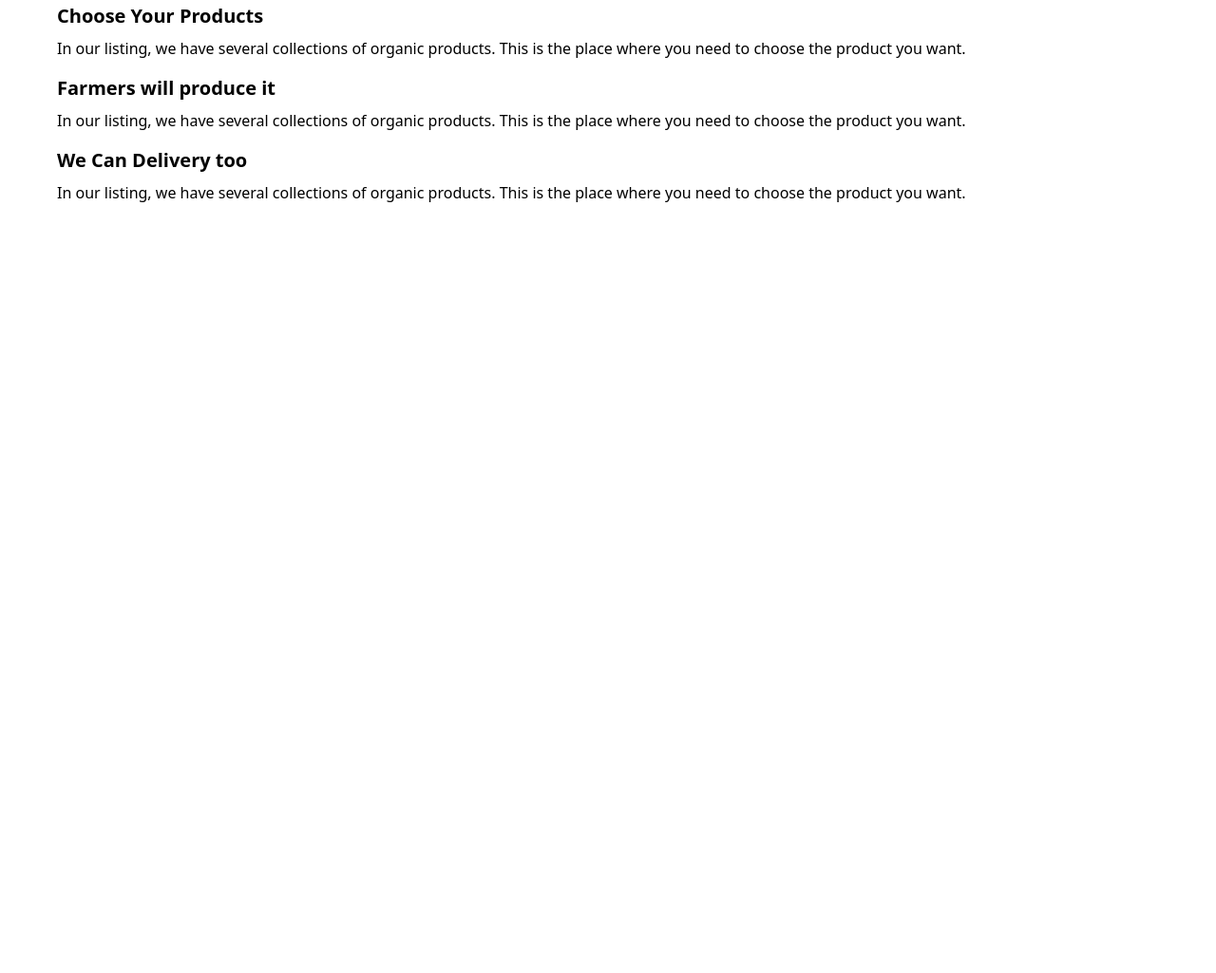
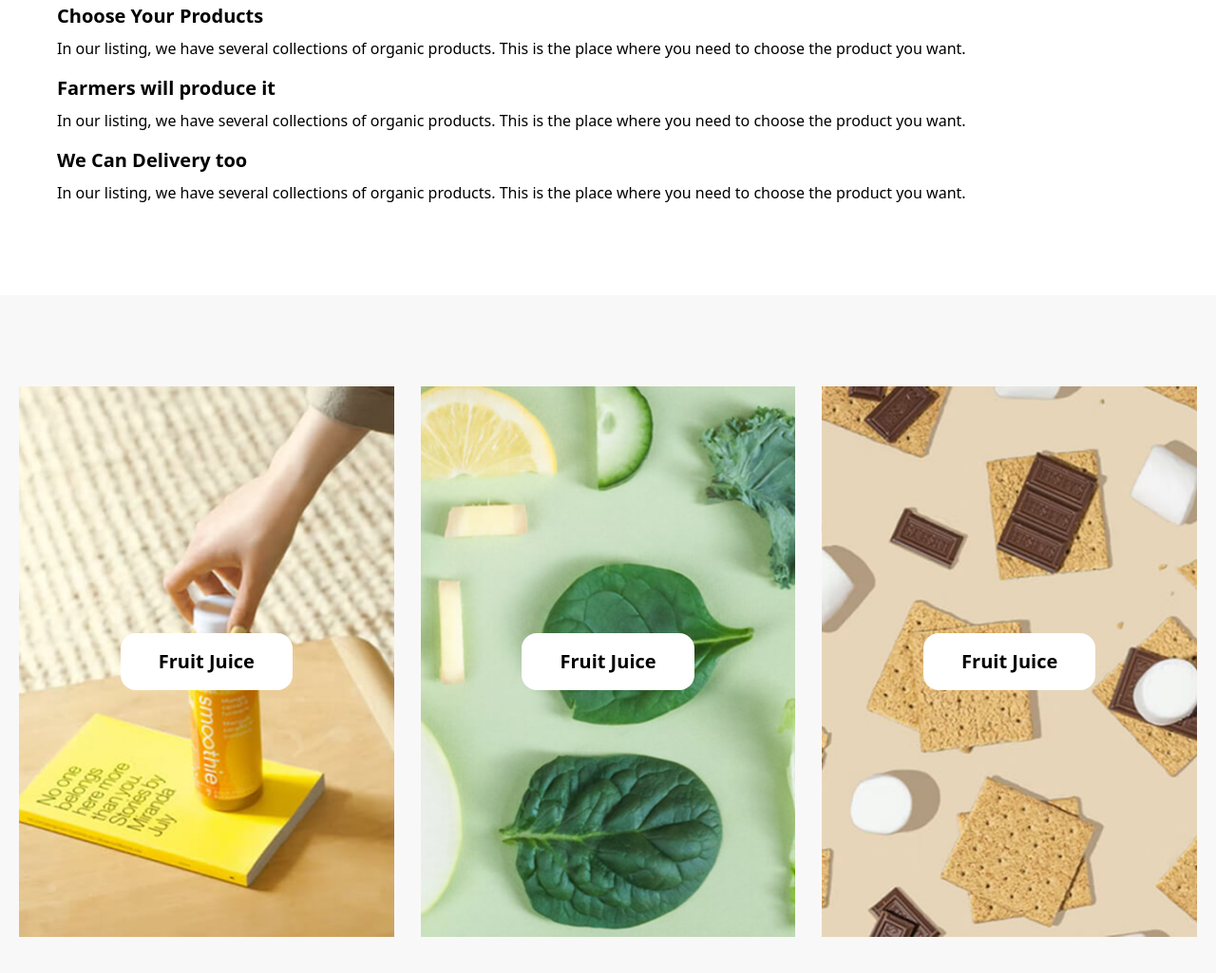
Before and after one commit to miryusuf899/Git-Branches-HMW, a website: page index.html in a window 1280 px wide. Shown: the part 3518-4543 px from the top of the page at 95% size. Before the commit the page ends 3829 px from the top, so only its background shows below. Drawn offline with nearby package versions, Linux system fonts and the light colour scheme; files that its build step writes are made by us from their sources.

Commit message:
Section 7

```diff
--- a/index.html
+++ b/index.html
@@ -178,5 +178,24 @@
             </div>
         </div>
     </section>
+    <section class="bg-[#F9F8F8]">
+        <div class="py-24 max-w-350 p-5 m-auto flex flex-col lg:flex-row items-center justify-between gap-7">
+            <div style="background-image: url(./IMAGE\ \(56\).png);" class="w-full lg:w-[460px] h-[580px] flex items-center justify-center">
+                <div class="py-4 px-10 bg-white rounded-2xl">
+                    <h1 class="font-semibold text-xl">Fruit Juice</h1>
+                </div>
+            </div>
+            <div style="background-image: url(./IMAGE\ \(57\).png);" class="w-full lg:w-[460px] h-[580px] flex items-center justify-center">
+                <div class="py-4 px-10 bg-white rounded-2xl">
+                    <h1 class="font-semibold text-xl">Fruit Juice</h1>
+                </div>
+            </div>
+            <div style="background-image: url(./IMAGE\ \(58\).png);" class="w-full lg:w-[460px] h-[580px] flex items-center justify-center">
+                <div class="py-4 px-10 bg-white rounded-2xl">
+                    <h1 class="font-semibold text-xl">Fruit Juice</h1>
+                </div>
+            </div>
+        </div>
+    </section>
 </body>
 </html>
```
Also changed, not shown: IMAGE (56).png (added), IMAGE (57).png (added), IMAGE (58).png (added).
